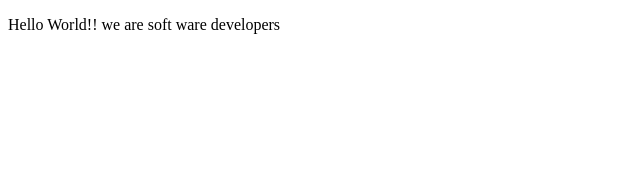
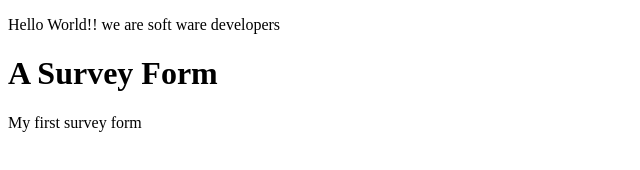
Before and after one commit to c3c1l1a/New-cecilia-and-emma, a plain HTML site: page index.html in a window 1280 px wide. Shown: the whole page, without its empty margins (0-640 px from the left). Drawn offline with Linux system fonts and the light colour scheme.

Commit message:
title and description

```diff
--- a/index.html
+++ b/index.html
@@ -22,8 +22,9 @@
 
     -->
     <p>Hello World!! we are soft ware developers
-
+    <h1 id="title">A Survey Form</h1>
     </p>
+    <p id="description">My first survey form</p>
     <script  src="js/index.js"></script>
   </body>
 </html>
```
